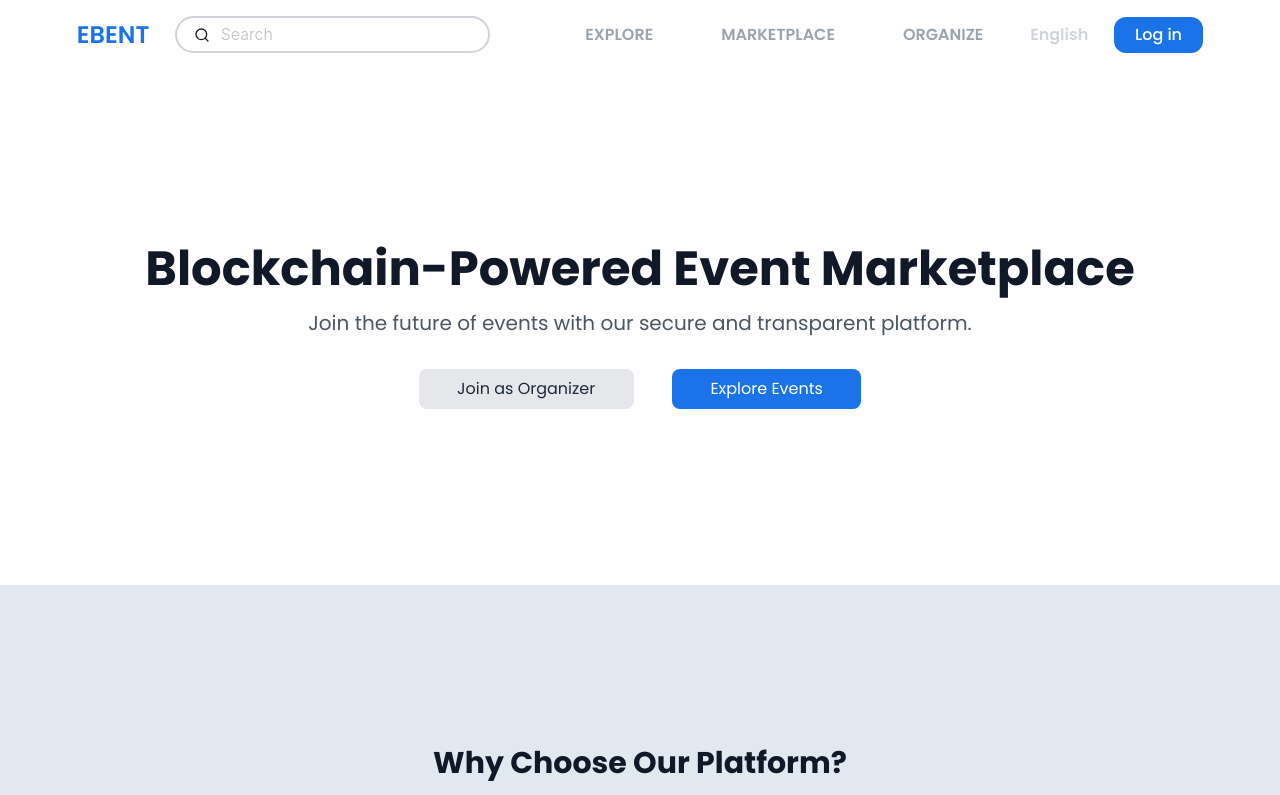
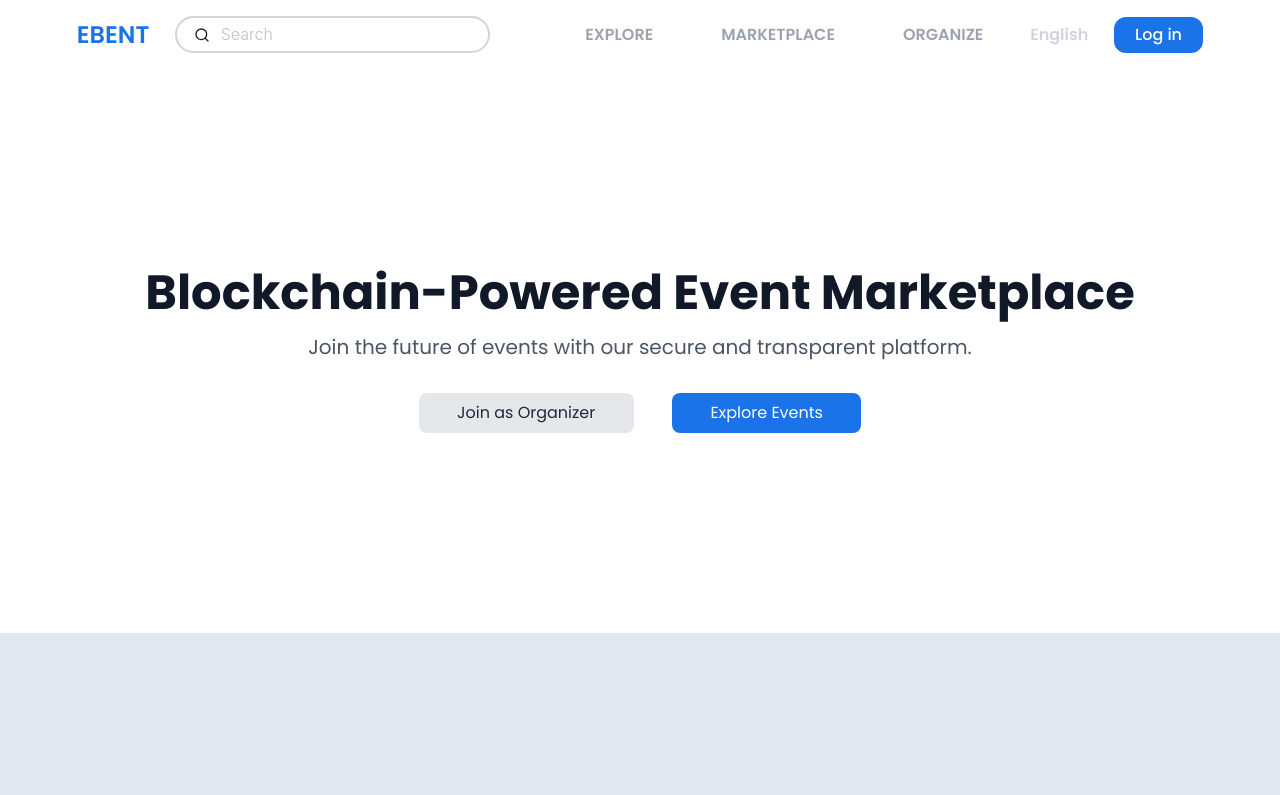
Before and after one commit to WTCHAI/Ebent, a Next.js app: page / in a window 1280 px wide. Shown: the top 795 px of the page. Built offline with nearby package versions, Linux system fonts and the light colour scheme; no server answers; the database is empty.

Commit message:
Debugging auth signin page style

```diff
--- a/src/app/(auth)/layout.tsx
+++ b/src/app/(auth)/layout.tsx
@@ -1,7 +1,7 @@
 
 export default function AuthLayout({children}: {children: React.ReactNode}) {
   return (
-    <main className='overflow-x-hidden h-[100vh] w-[100vw]'>
+    <main className='overflow-x-hidden h-screen w-screen'>
       {children}
     </main>
   )
--- a/src/app/(auth)/signin/page.tsx
+++ b/src/app/(auth)/signin/page.tsx
@@ -6,7 +6,7 @@ type Props = {};
 export default function Page({}: Props) {
 
   return (
-    <main className=''>
+    <main className='flex flex-col items-center justify-center h-screen'>
       <Signin/>
     </main>
   );
--- a/src/components/explore/feedBlogs/feedBlogDetail.tsx
+++ b/src/components/explore/feedBlogs/feedBlogDetail.tsx
@@ -39,7 +39,7 @@ export default function BlogsDetail({ detail }: Props) {
     <div className="flex flex-col rounded-xl h-full p-4 bg-white shadow-md hover:shadow-lg transition-shadow duration-300">
       <div className="flex rounded-lg ">
         <Image
-          src={detail.eventImage || "https://placehold.co/1980x1080"}
+          src={detail.eventImage ? detail.eventImage : "https://placehold.co/1980x1080"}
           alt={detail.eventTitle}
           className="w-full "
         />
--- a/src/components/home/examEvent.tsx
+++ b/src/components/home/examEvent.tsx
@@ -80,7 +80,6 @@ export default function ExamEvent() {
           })
       }else if (!sessionStorage.getItem('examEvent')){
           // is the case when the user is visiting the site for the first time
-          console.log("Getting data")
           onGettingFeed()
       }
   },[])
--- a/src/components/home/heroSection.tsx
+++ b/src/components/home/heroSection.tsx
@@ -4,7 +4,7 @@ import Link from 'next/link';
 
 export default function HeroSection() {
   return (
-    <section className="bg-white text-center py-[22vh]">
+    <section className="bg-white text-center py-[25vh]">
       <div className="flex flex-col items-center justify-center px-4 ">
         <h1 className="mobile:text-2xl md:text-4xl lg:text-5xl font-bold text-gray-900">Blockchain-Powered Event Marketplace</h1>
         <p className="mt-4 mobile:text-base md:text-lg lg:text-xl text-gray-600">Join the future of events with our secure and transparent platform.</p>
```
